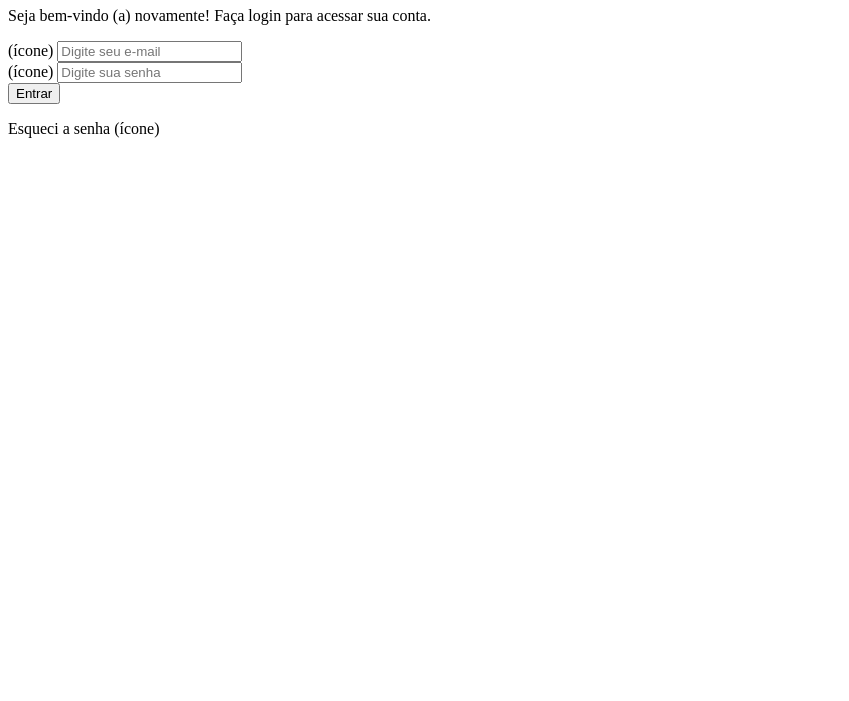
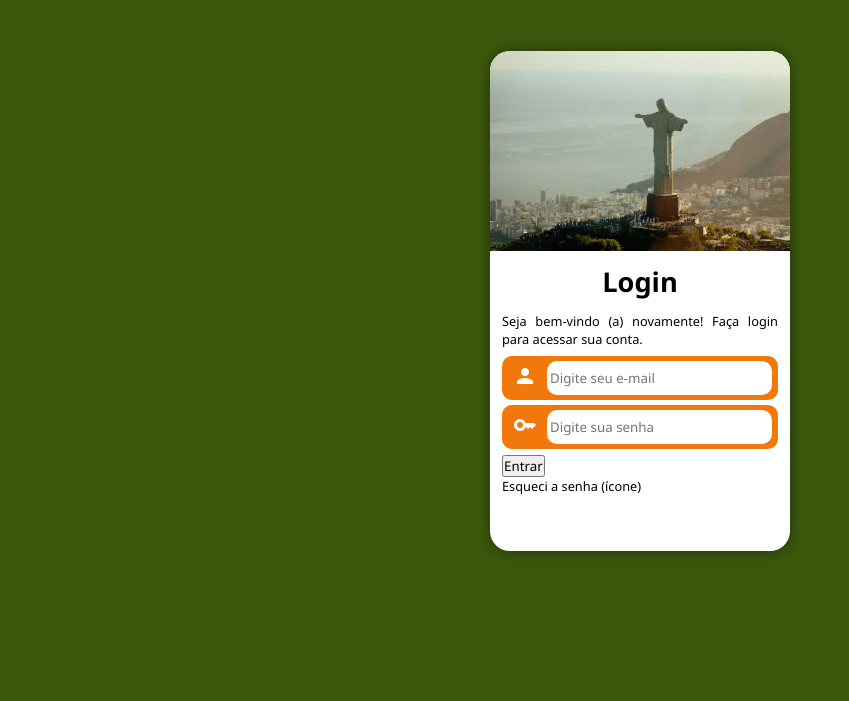
Before and after one commit to abraao-reyys/projeto-login, a plain HTML site: page index.html in a window 1280 px wide. Shown: the part 99-800 px from the top of the page, without its empty margins (0-849 px from the left). Drawn offline with Linux system fonts and the light colour scheme.

Commit message:
Style Update 1

```diff
--- a/index.html
+++ b/index.html
@@ -3,26 +3,30 @@
 <head>
     <meta charset="UTF-8">
     <meta name="viewport" content="width=device-width, initial-scale=1.0">
+
+    <link rel="stylesheet" href="/src/css/style.css">
+
+    <link href="https://fonts.googleapis.com/icon?family=Material+Icons" rel="stylesheet">
+
     <title>Tela de Login</title>
 </head>
 <body>
     <main>
-        <div id="image-content">
-            <img src="#" alt="Imagem do Cristo Redentor">
+        <div id="image-container">
         </div>
-        <div id="form-content">
+        <div id="form-container">
             <h1>Login</h1>
             <p>Seja bem-vindo (a) novamente! Faça login para acessar sua conta.</p>
             <form action="#" method="post" autocomplete="on">
-                <div>
-                    <label for="iemail">(ícone)</label>
+                <div class="input">
+                    <label for="iemail"><i class="material-icons">person</i></label>
                     <input type="email" name="email" id="iemail" placeholder="Digite seu e-mail">
                 </div>
-                <div>
-                    <label for="ipassword">(ícone)</label>
+                <div class="input">
+                    <label for="ipassword"><i class="material-icons">key</i></label>
                     <input type="password" name="password" id="ipassword" placeholder="Digite sua senha">
                 </div>
-                <div>
+                <div class="send">
                     <input type="submit" value="Entrar">
                     <div id="recover-button">
                         <p>Esqueci a senha (ícone)</p>
--- /dev/null
+++ b/src/css/style.css
@@ -0,0 +1,99 @@
+@charset "UTF-8";
+
+/* Mobile First */
+
+:root {
+    --color1: #3B590C;
+    --color2: #AABF0B;
+    --color3: #F2A922;
+    --color4: #F2780C;
+    --color5: #D93F07;
+}
+
+* {
+    margin: 0;
+    padding: 0;
+    font-family: 'Segoe UI', Tahoma, Geneva, Verdana, sans-serif;
+}
+
+html, body {
+    height: 100vh;
+    width: 100vw;
+}
+
+body {
+    position: relative;
+    background-color: var(--color1);
+}
+
+main {
+    height: 500px;
+    width: 300px;
+
+    border-radius: 20px;
+    box-shadow: 0px 0px 15px rgba(0, 0, 0, 0.445);
+
+    background-color: white;
+
+    position: absolute;
+    top: 50%;
+    left: 50%;
+    transform: translate(-50%, -50%);
+}
+
+#image-container {
+    height: 200px;
+    border-top-left-radius: 20px;
+    border-top-right-radius: 20px;
+
+    background-image: url(../images/cristo-redentor.jpg);
+    background-size: cover;
+    background-position: center center;
+}
+
+#form-container {
+    padding: 12px;
+}
+
+#form-container > h1 {
+    padding-bottom: 12px;
+    font-size: 1.7em;
+    text-align: center;
+}
+
+#form-container p {
+    font-size: 0.8em;
+}
+
+#form-container > p {
+    text-align: justify;
+    padding-bottom: 8px;
+}
+
+.input {
+    display: flex;
+    align-items: center;
+
+    height: 40px;
+
+    margin-bottom: 5px;
+    padding: 2px 1px;
+
+    border-radius: 10px;
+
+    background-color: var(--color4);
+}
+
+.input label {
+    color: white;
+    padding: 0px 10px;
+}
+
+.input input {
+    height: 70%;
+    width: 80%;
+
+    border: 0;
+    border-radius: 10px;
+    padding: 3px;
+}
```
